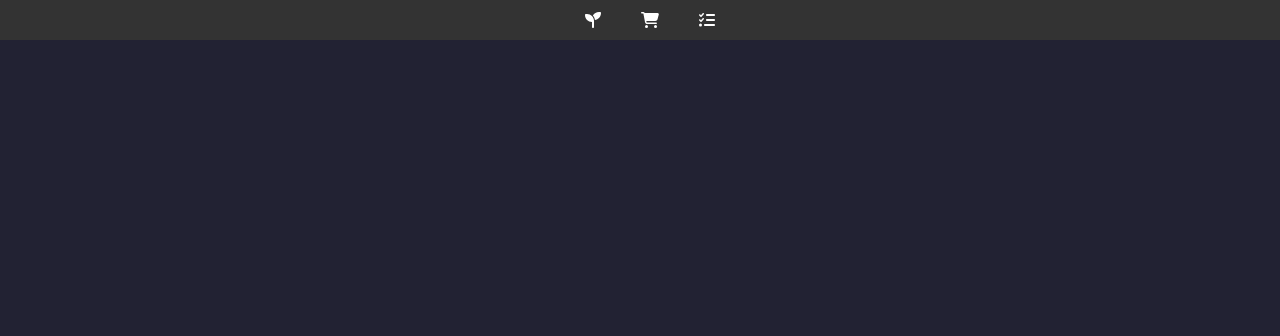
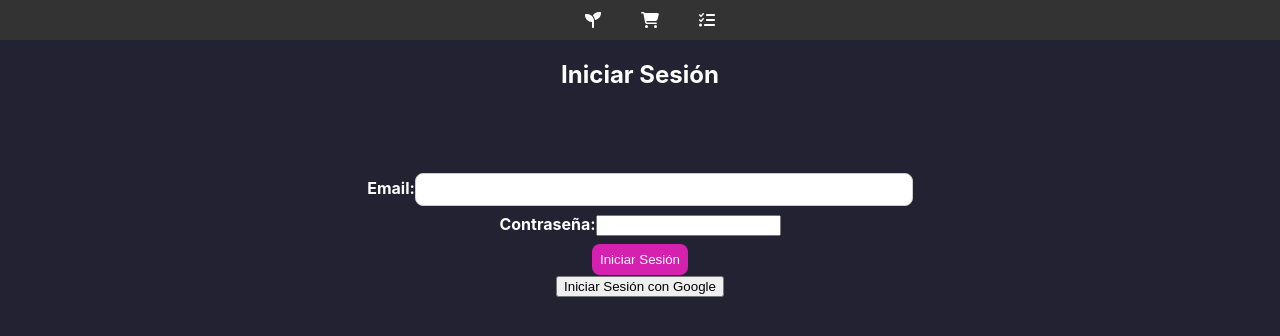
Before and after one commit to icarito/floralescobija, a React (Create React App) app: page /login in a window 1280 px wide. Before the commit this address had no page. Shown: the top 336 px of the page. Built offline with nearby package versions, Linux system fonts and the light colour scheme; no server answers.

Commit message:
Add privateroutes

```diff
--- a/src/App.js
+++ b/src/App.js
@@ -1,14 +1,38 @@
-import React from 'react';
+import React, { useEffect } from 'react';
 import './App.css';
 // import Home from './pages/home.js';
+import { auth } from './lib/firebase'
 import FloreriaForm from './pages/form.js';
 import FloreriaList from './pages/list.js';
 import FloreriaGallery from './pages/gallery';
+import PrivateRoute from './components/privateRoute';
+import LoginForm from './pages/login';
+import { useLocalStorage } from './hooks/useLocalStorage';
 import { BrowserRouter as Router, Routes, Route, Link } from 'react-router-dom';
 import { FontAwesomeIcon } from '@fortawesome/react-fontawesome';
 import { faListCheck, faShoppingCart, faSeedling } from '@fortawesome/free-solid-svg-icons';
 
 function App() {
+
+  const [user, setUser] = useLocalStorage("user", null);
+
+  useEffect(() => {
+    // Verifica si el usuario está autenticado
+    const unsubscribe = auth.onAuthStateChanged((authUser) => {
+      console.log(authUser)
+      if (authUser) {
+        setUser(authUser);
+      } else {
+        setUser(false);
+      }
+    });
+
+    return () => {
+      // Limpia el observador cuando el componente se desmonta
+      unsubscribe();
+    };
+  }, []);
+
   return (
     <div className="App">
       <Router>
@@ -38,7 +62,11 @@ function App() {
           </Route>
           <Route path="/formulario" element={<FloreriaForm />}>
           </Route>
-          <Route path="/lista" element={<FloreriaList />}>
+          <Route path="/lista" element={
+            <PrivateRoute><FloreriaList /></PrivateRoute>
+          }>
+          </Route>
+          <Route path="/login" element={<LoginForm />}>
           </Route>
         </Routes>
       </Router>
--- /dev/null
+++ b/src/components/privateRoute.js
@@ -0,0 +1,9 @@
+import React, { useEffect, useState } from 'react';
+import { auth } from '../lib/firebase';
+import { Navigate } from 'react-router-dom';
+
+const PrivateRoute = ({ children }) => {
+    return auth.currentUser ? children : <Navigate to="/login" />;
+};
+
+export default PrivateRoute;
--- /dev/null
+++ b/src/hooks/useLocalStorage.js
@@ -0,0 +1,24 @@
+import { useState } from "react";
+
+export const useLocalStorage = (keyName, defaultValue) => {
+    const [storedValue, setStoredValue] = useState(() => {
+        try {
+            const value = window.localStorage.getItem(keyName);
+            if (value) {
+                return JSON.parse(value);
+            } else {
+                window.localStorage.setItem(keyName, JSON.stringify(defaultValue));
+                return defaultValue;
+            }
+        } catch (err) {
+            return defaultValue;
+        }
+    });
+    const setValue = (newValue) => {
+        try {
+            window.localStorage.setItem(keyName, JSON.stringify(newValue));
+        } catch (err) { }
+        setStoredValue(newValue);
+    };
+    return [storedValue, setValue];
+};
--- /dev/null
+++ b/src/pages/login.js
@@ -0,0 +1,69 @@
+import React, { useState } from 'react';
+import { GoogleAuthProvider, signInWithPopup } from 'firebase/auth';
+import { auth } from '../lib/firebase'; // Importa tu objeto de autenticación
+import { useNavigate } from 'react-router-dom';
+
+const LoginForm = () => {
+    const [email, setEmail] = useState('');
+    const [password, setPassword] = useState('');
+    const [error, setError] = useState(null);
+    const navigateTo = useNavigate();
+
+    const handleLogin = async (e) => {
+        e.preventDefault();
+
+        try {
+            await auth.signInWithEmailAndPassword(email, password);
+            // El usuario ha iniciado sesión correctamente
+            navigateTo("/lista")
+        } catch (error) {
+            setError(error.message);
+        }
+    };
+
+    const handleGoogleLogin = async () => {
+        const provider = new GoogleAuthProvider();
+
+        try {
+            await signInWithPopup(auth, provider);
+            // El usuario ha iniciado sesión con Google correctamente
+            navigateTo("/lista")
+        } catch (error) {
+            setError(error.message);
+        }
+    };
+
+
+    return (
+        <div>
+            <h2>Iniciar Sesión</h2>
+            {error && <p>{error}</p>}
+            <form onSubmit={handleLogin}>
+                <label>
+                    Email:
+                    <input
+                        type="email"
+                        value={email}
+                        onChange={(e) => setEmail(e.target.value)}
+                        required
+                    />
+                </label>
+                <label>
+                    Contraseña:
+                    <input
+                        type="password"
+                        value={password}
+                        onChange={(e) => setPassword(e.target.value)}
+                        required
+                    />
+                </label>
+                <button type="submit">Iniciar Sesión</button>
+                <button type="button" onClick={handleGoogleLogin}>
+                    Iniciar Sesión con Google
+                </button>
+            </form>
+        </div>
+    );
+};
+
+export default LoginForm;
```
